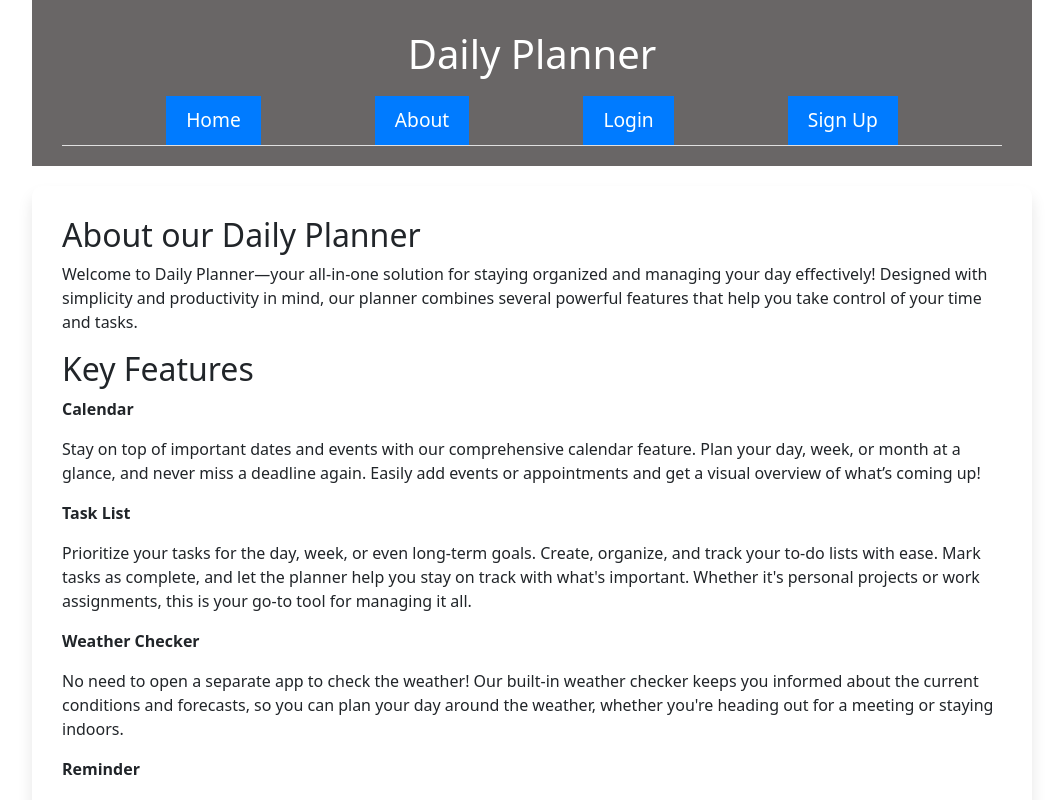
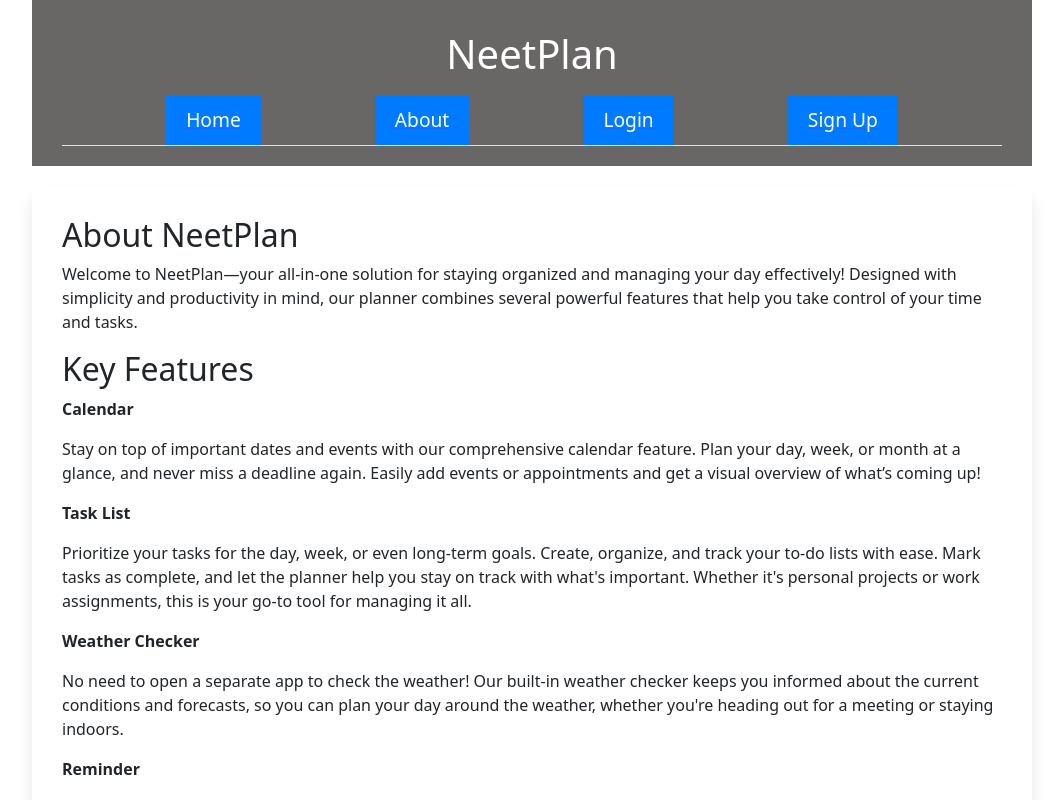
Before and after one commit to usamabadarr/NeetPlan, a React (Vite) app in the folder client/: page /about in a window 1280 px wide. Shown: the top 800 px of the page, without its empty margins (108-1171 px from the left). Built offline with nearby package versions, Linux system fonts and the light colour scheme.

Commit message:
changed daily planner to neetplan

```diff
--- a/client/src/components/Navbar.tsx
+++ b/client/src/components/Navbar.tsx
@@ -18,7 +18,7 @@ const Navbar = () => {
 
     return (
         <header>
-                <h1>Daily Planner</h1>
+                <h1>NeetPlan</h1>
                 <nav className = 'nav'>
                     {loginCheck? (
                         <ul>
--- a/client/src/pages/AboutPage.tsx
+++ b/client/src/pages/AboutPage.tsx
@@ -30,8 +30,8 @@ const AboutPage: React.FC = () => {
     return (
         <>
             <section>
-                <h2 className = 'aboutTitle'>About our Daily Planner</h2>
-                <p>Welcome to Daily Planner—your all-in-one solution for staying organized and managing your day effectively! Designed with simplicity and productivity in mind, our planner combines several powerful features that help you take control of your time and tasks.</p>
+                <h2 className = 'aboutTitle'>About NeetPlan</h2>
+                <p>Welcome to NeetPlan—your all-in-one solution for staying organized and managing your day effectively! Designed with simplicity and productivity in mind, our planner combines several powerful features that help you take control of your time and tasks.</p>
 
                 <h2 className = 'aboutTitle'>Key Features</h2>
 
```
